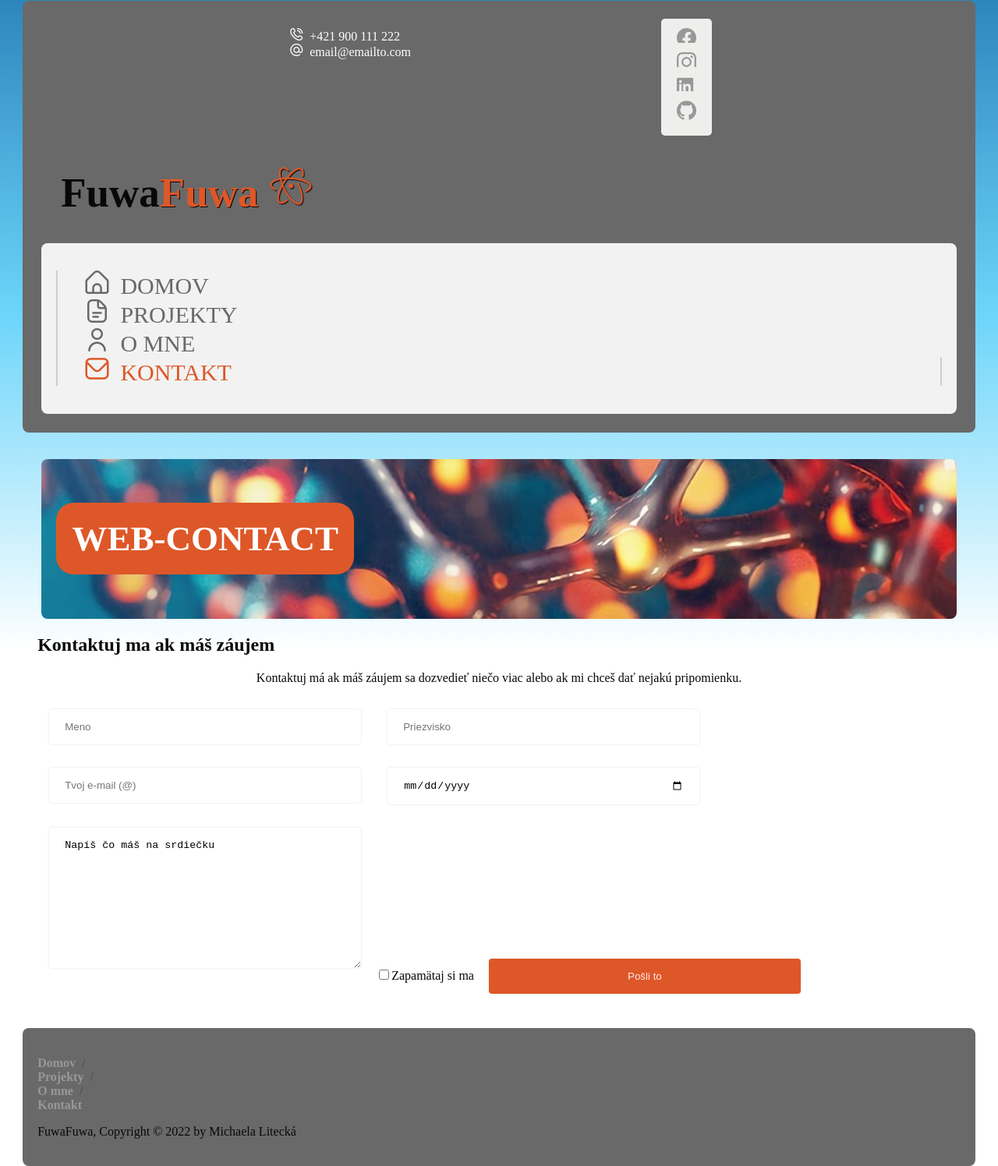
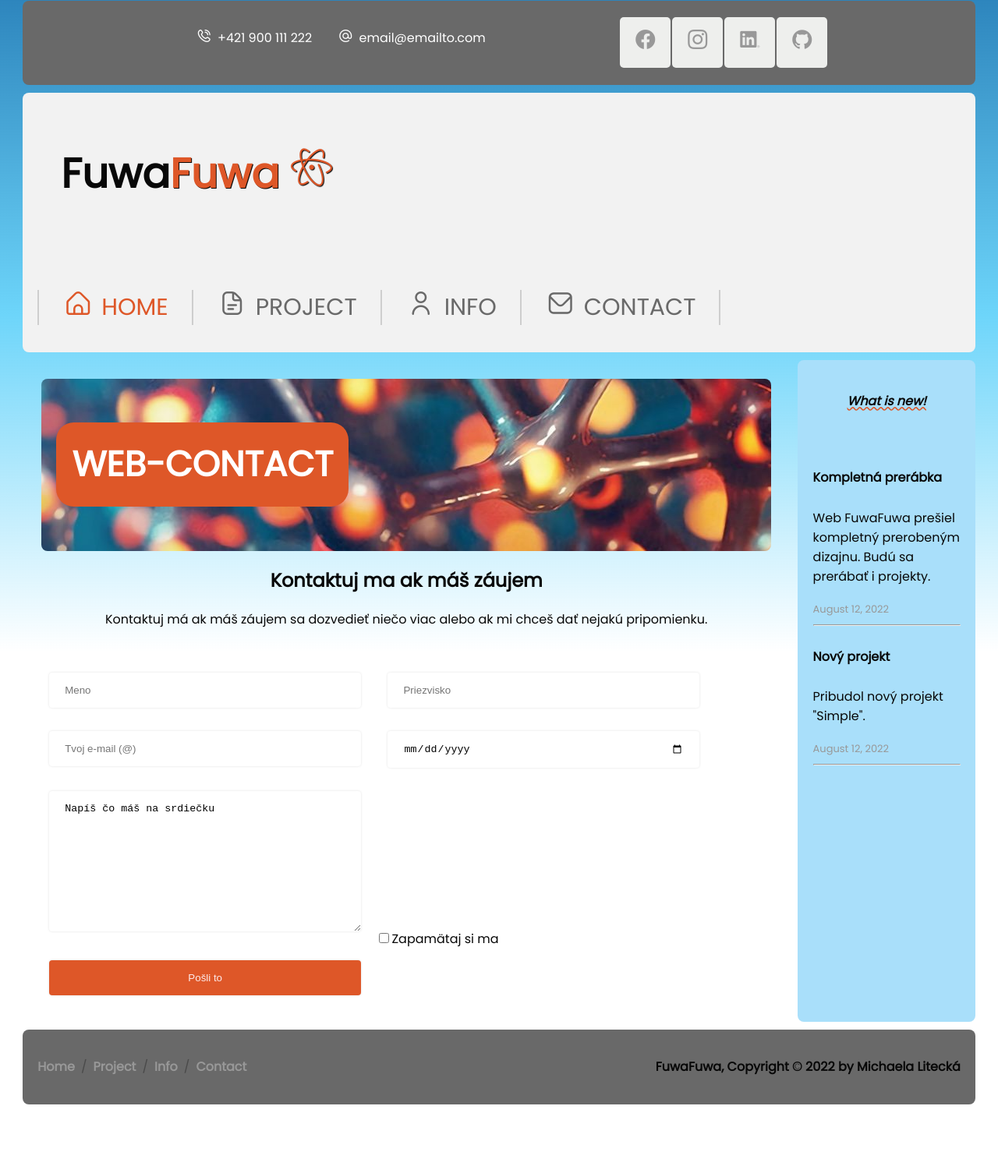
Before and after one commit to Fungafufu/FuwaFuwa, a plain HTML site: page contact.html in a window 1280 px wide. Shown: the part 28-1524 px from the top of the page at 78% size. After the commit the page ends 1445 px from the top, so only its background shows below. Drawn offline with nearby package versions, Linux system fonts and the light colour scheme.

Commit message:
Update contact.html

```diff
--- a/contact.html
+++ b/contact.html
@@ -6,54 +6,60 @@
     <meta name="viewport" content="width=device-width, initial-scale=1.0">
     <link rel='stylesheet' href='https://cdn-uicons.flaticon.com/uicons-brands/css/uicons-brands.css'>
     <link rel='stylesheet' href='https://cdn-uicons.flaticon.com/uicons-regular-rounded/css/uicons-regular-rounded.css'>
+    <link href="https://fonts.googleapis.com/css?family=Poppins" rel="stylesheet">
+    <link rel="stylesheet" href="https://cdnjs.cloudflare.com/ajax/libs/animate.css/4.1.1/animate.min.css">
     <link rel="stylesheet" href="style.css">
     <meta name="viewport" content="width=device-width, initial-scaled=1">
     <title>Portfólio FuwaFuwa</title>
 </head>
 <body>
-    <!---------- Header ---------->
+<!-- ------------------------------- Contact ------------------------ -->
     <header>
         <div class="contact-bar">
-            <ul class="menu personal">
+            <div>
+                <ul class="menu-personal">
                     <li><a href="tel:+421900111222"><i class="fi fi-rr-phone-call"></i> +421 900 111 222</a></li>
                     <li><a href="mailto:email@emailto.com"><i class="fi fi-rr-at"></i> email@emailto.com</a></li>
                 </ul>
-            <ul class="menu social">
+            </div>
+            <div>
+                <ul class="menu-social">
                     <li><a href="#" class="social-icon"><i class="fi fi-brands-facebook"></i></a></li>
                     <li><a href="#" class="social-icon"><i class="fi fi-brands-instagram"></i></a></li>
                     <li><a href="#" class="social-icon"><i class="fi fi-brands-linkedin"></i></a></li>
                     <li><a href="#" class="social-icon"><i class="fi fi-brands-github"></i></a></li>
                 </ul>
             </div>
-        <!---------- Logo ----------->
-        <div class="nav-bar">
-            <h1 class="logo">Fuwa<span>Fuwa</span><i class="fi fi-brands-atom"></i>
-            </h1>
-        <!---------- Nav ---------->
-        <nav>
-            <ul class="menu navigation">
-                <li ><a href="index.html"><i class="fi fi-rr-home"></i>Domov</a></li>
-                <li><a href="project.html"><i class="fi fi-rr-document"></i>Projekty</a></li>
-                <li><a href="about.html"><i class="fi fi-rr-user"></i>O mne</a></li>
-                <li class="selected"><a href="contact.html"><i class="fi fi-rr-envelope"></i>Kontakt</a></li>
-            </ul>
-        </nav>
         </div>
     </header>
-
+<!-- ------------------------------- Logo and Navigation ------------------------ -->
     <main>
+            <nav>
+                <div class="menu-logo">
+                    <h1 class="logo">Fuwa<span>Fuwa</span><i class="fi fi-brands-atom"></i></h1>
+                    <div class="navigation">
+                        <ul>
+                            <li class="selected"><a href="index.html"><i class="fi fi-rr-home"></i>Home</a></li>
+                            <li><a href="project.html"><i class="fi fi-rr-document"></i>Project</a></li>
+                            <li><a href="info.html"><i class="fi fi-rr-user"></i>Info</a></li>
+                            <li><a href="contact.html"><i class="fi fi-rr-envelope"></i>Contact</a></li>
+                        </ul>
+                    </div>
+                </div>
+            </nav>
+<!-- ------------------------------- Section 1 ------------------------ -->
         <article>
             <header class="post-header">
-                <div class="container">
-                    <h1 class="post-title">Web-Contact</h1>
+                <h2 class="post-title">Web-Contact</h1>
+            </header>
+                    <div class="text-center">
+                    <h2>Kontaktuj ma ak máš záujem</h2>
+                    <p>Kontaktuj má ak máš záujem sa dozvedieť niečo viac alebo ak mi chceš dať nejakú pripomienku.</p>
                 </div>
-            </header>
-            <div class="post-container">
-                <div class="container">
-                    <h2>Kontaktuj ma ak máš záujem</h2>
-                    <p class="text-center">Kontaktuj má ak máš záujem sa dozvedieť niečo viac alebo ak mi chceš dať nejakú pripomienku.</p>
-                </div>
-            <div class="container-form">
+
+                <br>
+<!-- ------------------------------- Section 2 ------------------------ -->
+                <div class="text-contact">
                     <section class="sekcia-formular">
                         <form action="#" method="GET" class="container">
 
@@ -75,21 +81,41 @@
                         </form>
                     </section>
                 </div>
+        </article>
+<!-- ------------------------------- Aside ------------------------ -->
+        <aside>
+            <h4><i>What is new!</i></h4>
+            <br>
+            <div class="text-aside">
+                <h5>Kompletná prerábka</h5>
+                <p>
+                Web FuwaFuwa prešiel kompletný prerobeným dizajnu. Budú sa prerábať i projekty.
+                </p>
+                <time datetime="2022-08-12 20:00">August 12, 2022</time>
+                <hr>
+                <h5>Nový projekt</h5>
+                <p>
+                Pribudol nový projekt "Simple".
+                </p>
+                <time datetime="2022-08-12 20:00">August 12, 2022</time>
+                <hr>
             </div>
-        </article>
+        </aside>
     </main>
-
+<!-- ------------------------------- Footer ------------------------ -->
     <footer>
-        <div class="container">
-            <ul class="menu nav-footer">
-                <li><a href="index.html">Domov</a></li>
-                <li><a href="project.html">Projekty</a></li>
-                <li><a href="about.html">O mne</a></li>
-                <li><a href="contact.html">Kontakt</a></li>
+        <div class="menu-footer">
+            <div class="nav-footer">
+                <ul>
+                    <li><a href="index.html">Home</a></li>
+                    <li><a href="project.html">Project</a></li>
+                    <li><a href="info.html">Info</a></li>
+                    <li><a href="contact.html">Contact</a></li>
                 </ul>
             </div>
-        <div class="footer-name">
+            <div class="name-footer">
                 <p>FuwaFuwa, Copyright © 2022 by Michaela Litecká</p>
+            </div>
         </div>
     </footer>
 
```
Lines whose indentation alone changed are shown as unchanged.
